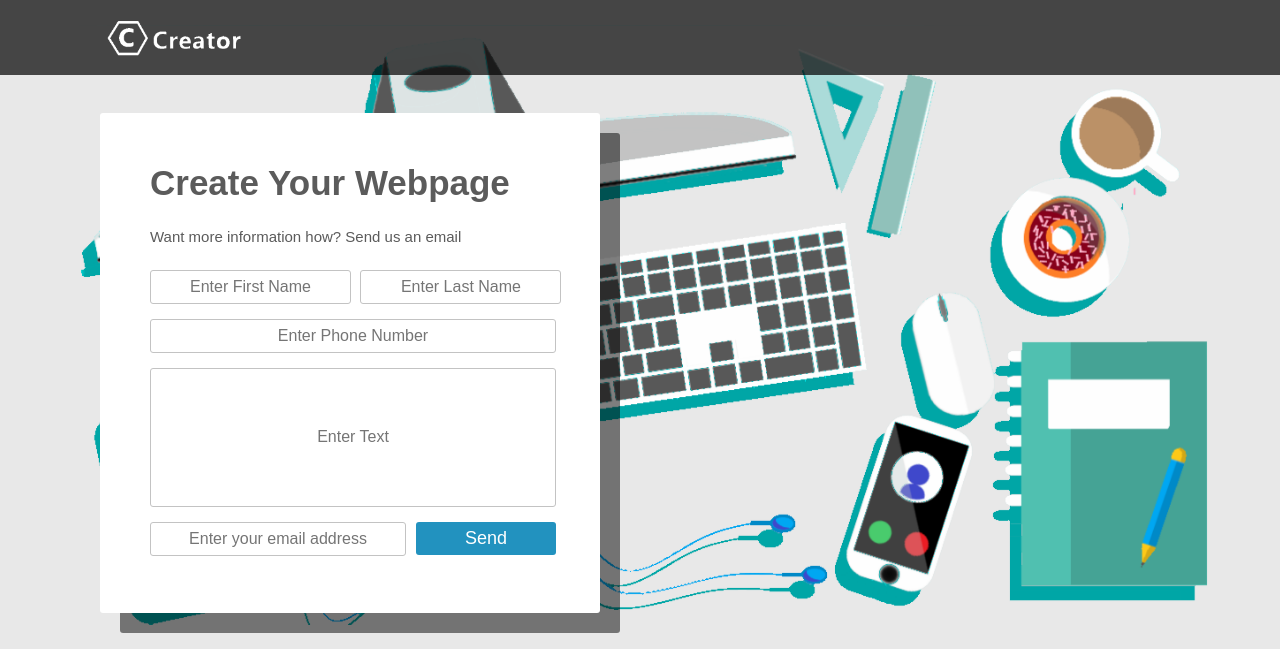
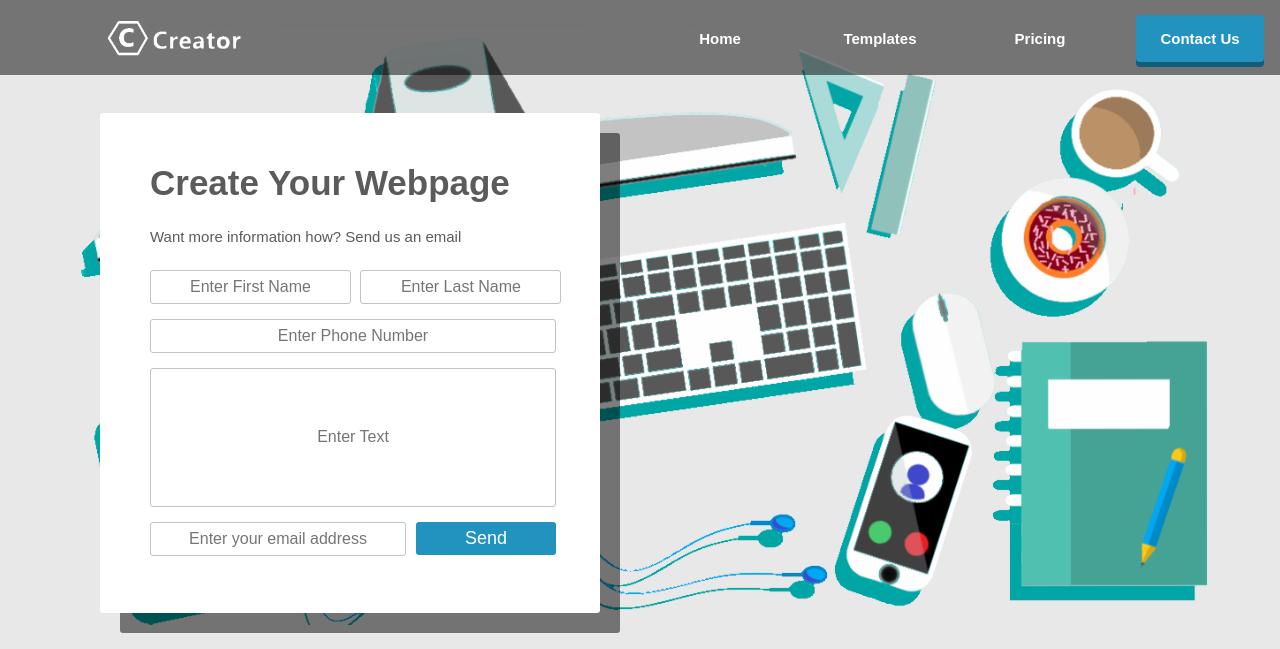
Before and after one commit to kengon1315/kengon1315.github.io, a PHP site: page / in a window 1280 px wide. Shown: the top 649 px of the page. Run offline with PHP 8.4, Linux system fonts and the light colour scheme.

Commit message:
Derek Changes
Changes Derek Wanted

```diff
--- a/index.html
+++ b/index.html
@@ -8,29 +8,10 @@
 	<div id="header_menu">
 		<img src="creator-logo.png" id="icon"/>
 		<div id="header_menu_options" >
-			<p class="menu_option" id="">Enterprise</p>
-			<p class="menu_option" id="Solution">Solutions</p>
-				<div class="dropMenu" id="SolutionMenu">
-					<p class="dropMenu_option" style="padding-top: 15px">Engineering</p>
-					<p class="dropMenu_option">IT</p>
-					<p class="dropMenu_option">Operations</p>
-					<p class="dropMenu_option">Product</p>
-					<p class="dropMenu_option">Sales</p>
-					<p class="dropMenu_option">Visio Replacement</p>
-					<p class="dropMenu_option">Education</p>
-				</div>
-			<p class="menu_option" id="Resource">Resources</p>
-				<div class="dropMenu" id="ResourceMenu">
-					<p class="dropMenu_option" style="padding-top: 15px">ROI</p>
-					<p class="dropMenu_option">Integrations</p>
-					<p class="dropMenu_option">Customers</p>
-					<p class="dropMenu_option">Resource Center</p>
-					<p class="dropMenu_option">Sales</p>
-					<p class="dropMenu_option">Visio Replacement</p>
-					<p class="dropMenu_option">Education</p>
-				</div>
-			<p class="menu_option" id="">Product</p>
-			<p class="menu_option" id="">Pricing</p>
+			<p class="menu_option" id="Home">Home</p>
+			<p class="menu_option" id="Template">Templates</p>
+			<p class="menu_option" id="Pricing">Pricing</p>
+			<p class="menu_option" id="Contact">Contact Us</p>
 		</div>
 	</div>
 	<div id="header">
--- a/script.js
+++ b/script.js
@@ -1,16 +1,4 @@
 $(document).ready(function(){
-	$(".menu_option").hover(
-		function(){
-			$(".dropMenu").hide();
-			var id = "#" + $(this).attr("id") + "Menu";
-			$(id).show();
-			$(id).hover(
-				function(){},
-				function(){
-					$(this).hide();
-				});
-		});
-
 	$(".Order").hover(
 		function(){
 
--- a/style.css
+++ b/style.css
@@ -6,7 +6,7 @@ html, body {
 #header_menu{
 	width: 100%;
 	height: 75px;
-	background-color: rgba(0, 0, 0, 0.7);
+	background-color: rgba(0, 0, 0, 0.5);
 	top: 0;
 	position: fixed;
 	z-index: 10;
@@ -25,36 +25,33 @@ html, body {
 #header_menu_options{
 	float: right;
 	width: 50%;
-	margin-top: -75px;
 }
 .menu_option{
 	float: left;
-	width: 20%;
+	width: 25%;
 	font-size: 15px;
 	font-weight: bold;
 	padding: 15px 0;
 	text-align: center;
 	display: inline-block;
 	position: relative;
+	color: white;
 }
 .menu_option:hover{
 	cursor: pointer;
 	color: #ffd800;
 }
-.dropMenu{
+#Contact{
+	background-color: #2292bf;
+	color: white;
 	width: 20%;
-	background-image: url("../Menu.PNG");
-	background-repeat: no-repeat;
-	background-position: right;
-	background-size: 100% 100%;
-	Position: absolute;
-	font-size: 90%;
-	top: 60px;
-	display: none;
-	color: white;
+	margin: 15px 2.5%;
+	border-radius: 4px;
+	box-shadow: 0 5px 0 #135c7a;
 }
-.dropMenu_option{
-	margin-left: 20px;
+#Contact:active{
+	margin-top: 20px;
+	box-shadow: none;
 }
 #SolutionMenu{
 	right: 20%;
@@ -62,15 +59,6 @@ html, body {
 #ResourceMenu{
 	right: 10%;
 }
-.dropMenu:hover{
-	cursor: pointer;
-}
-.dropMenu_option:hover {
-	cursor: pointer;
-	color: #ffd800;
-}
-
-
 #header{
 	width: 100%;
 	height: 650px;
```
